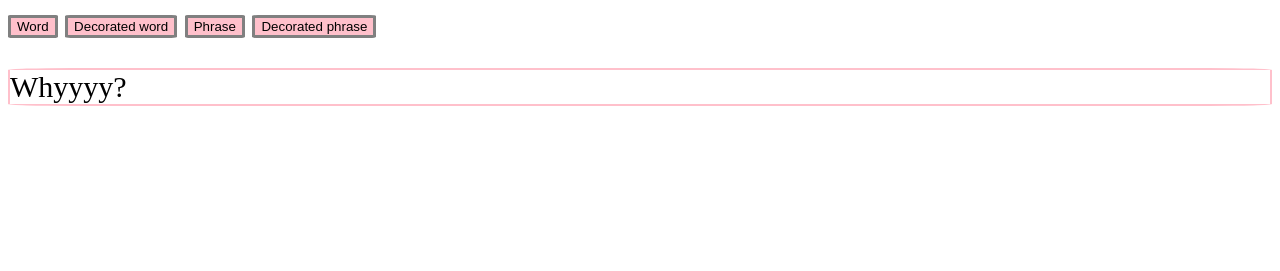
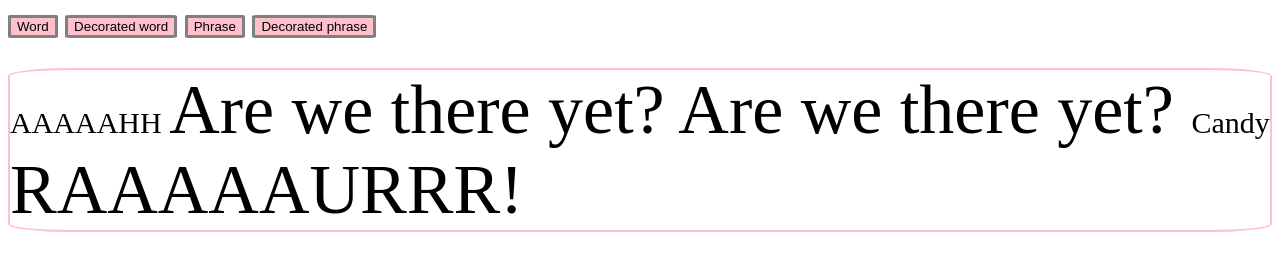
Before and after one commit to tstumbo/lab13, a plain HTML site: page index.html in a window 1280 px wide. Shown: the part 527-798 px from the top of the page. Drawn offline with Linux system fonts and the light colour scheme.

Commit message:
My work is complete.

```diff
--- a/ang.js
+++ b/ang.js
@@ -3,13 +3,13 @@ var app = angular.module('chattyApp', []);
 //need two arrays. One for words, One for phrases
 app.controller('talk', function($scope) {
   // words
-  $scope.wordArr = ["Dog", "Home", "Candy", "Whyyyy?", "Gimmee", "AAAAAHH"];
+  $scope.wordArr = ["Doggie!", "Candy", "Whyyyy?", "Gimmee", "AAAAAHH", "NOW!!", "RAAAAAURRR!"];
   // phrases arrays
-  $scope.phraseArr = ["I didn't do it!", "Daddy, I'm hungry!", "Are we there yet?", "But Mommy lets me."];
+  $scope.phraseArr = ["I didn't do it!", "Daddy, I'm hungry!", "Are we there yet?", "But Mommy lets me.", "I'm so AAANGRY!", "I want it now!!", "Time for home"];
 
   // class arrays
 
-  $scope.classArr = ["bigger", "pink", "slide", "underline", "blink", "upperCase"];
+  $scope.classArr = ["bigger", "pink", "upperCase"];
   //words function
   $scope.madness = [];
   $scope.word = function() {
@@ -90,7 +90,7 @@ app.controller('talk', function($scope) {
       $scope.$apply(funcArr[Math.floor(Math.random() * (funcArr.length))]());
       console.log($scope.madness);
     }
-    setInterval(randBtn, 5000);
+    setInterval(randBtn, 1000);
 
 
 });
--- a/custom.css
+++ b/custom.css
@@ -9,6 +9,9 @@ button {
   border: 3px solid grey;
   border-radius: 5%;
 }
+/*section {
+  display: inline-block;
+}*/
 p {
   border: 2px solid pink;
   border-radius: 5%;
```
